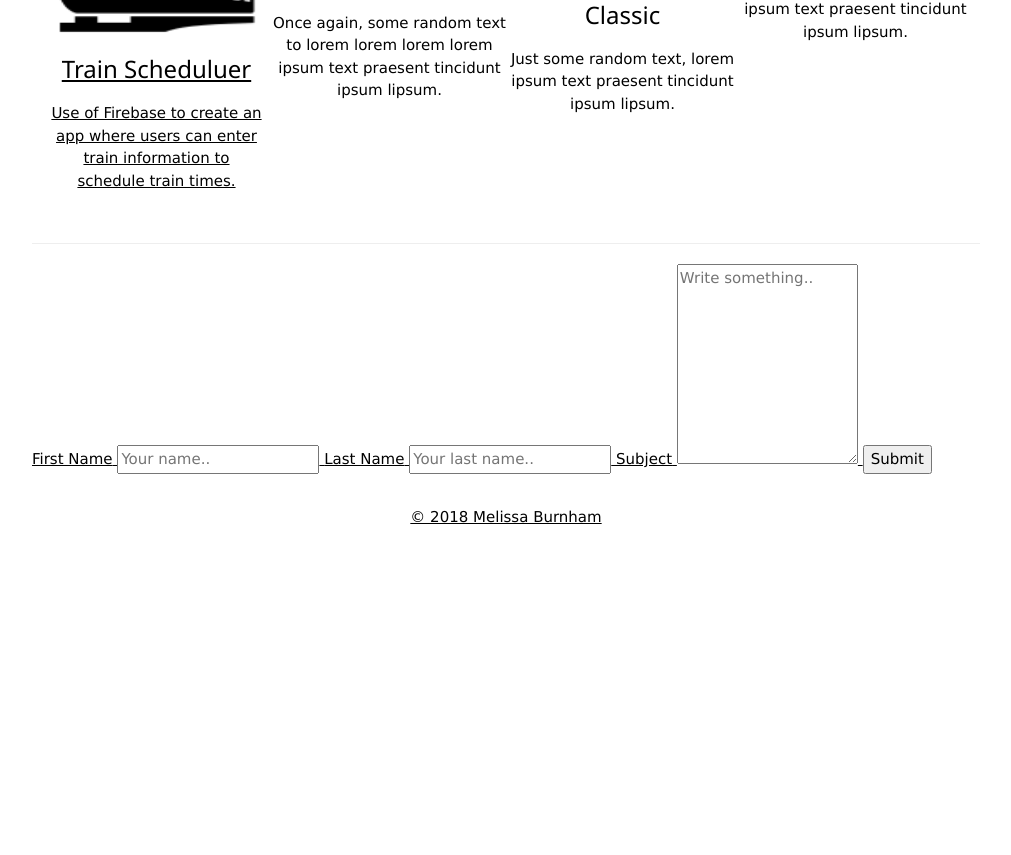
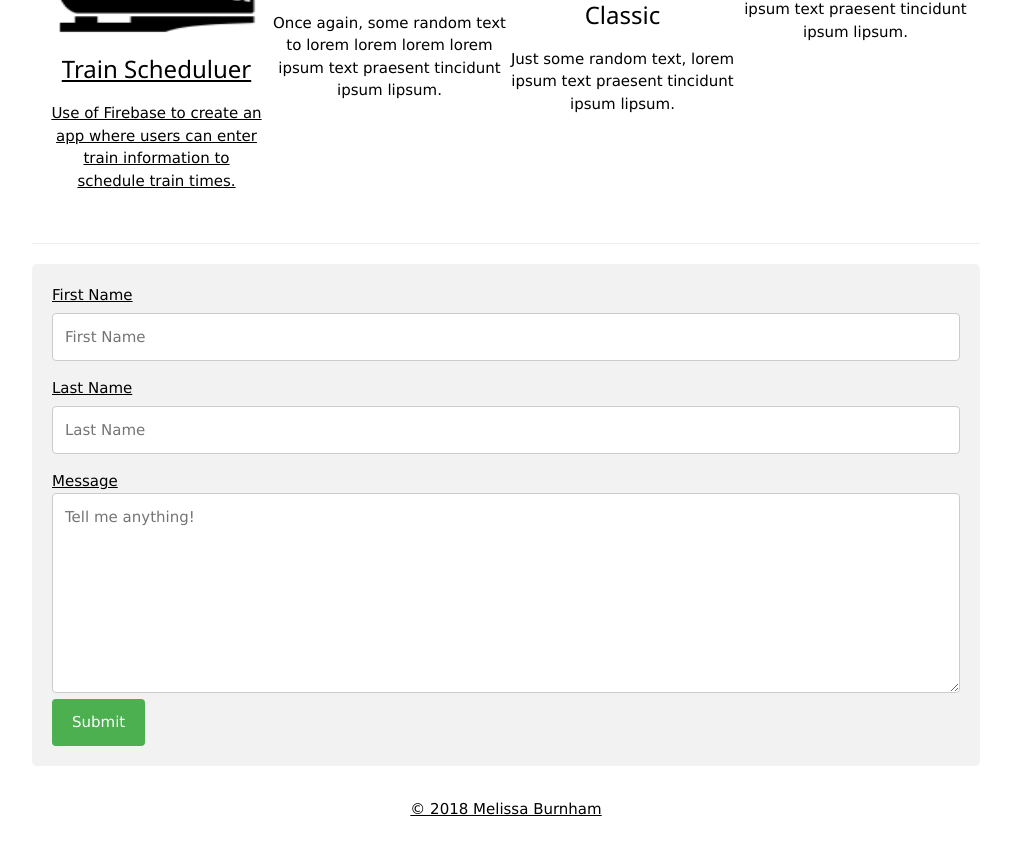
Before and after one commit to melissarburnham/MRB_Portfolio, a website: page index.html in a window 1280 px wide. Shown: the part 1468-2323 px from the top of the page, without its empty margins (134-1145 px from the left). Before the commit the page ends 2036 px from the top, so only its background shows below. Drawn offline with nearby package versions, Linux system fonts and the light colour scheme.

Commit message:
add css to contact form

```diff
--- a/css/app.css
+++ b/css/app.css
@@ -47,3 +47,38 @@ body,h1,h2,h3,h4,h5,h6 {
     width: 100%;
     height: 150px;
 }
+
+/* CONTACT FORM */
+/* Style inputs with type="text", select elements and textareas */
+input[type=text], select, textarea {
+    width: 100%; /* Full width */
+    padding: 12px; /* Some padding */
+    border: 1px solid #ccc; /* Gray border */
+    border-radius: 4px; /* Rounded borders */
+    box-sizing: border-box; /* Make sure that padding and width stays in place */
+    margin-top: 6px; /* Add a top margin */
+    margin-bottom: 16px; /* Bottom margin */
+    resize: vertical /* Allow the user to vertically resize the textarea (not horizontally) */
+}
+
+/* Style the submit button with a specific background color etc */
+input[type=submit] {
+    background-color: #4CAF50;
+    color: white;
+    padding: 12px 20px;
+    border: none;
+    border-radius: 4px;
+    cursor: pointer;
+}
+
+/* When moving the mouse over the submit button, add a darker green color */
+input[type=submit]:hover {
+    background-color: #45a049;
+}
+
+/* Add a background color and some padding around the form */
+.container {
+    border-radius: 5px;
+    background-color: #f2f2f2;
+    padding: 20px;
+}
--- a/index.html
+++ b/index.html
@@ -115,13 +115,13 @@
           <form action="#">
 
             <label for="fname">First Name</label>
-            <input type="text" id="fname" name="firstname" placeholder="Your name..">
+            <input type="text" id="fname" name="firstname" placeholder="First Name">
 
             <label for="lname">Last Name</label>
-            <input type="text" id="lname" name="lastname" placeholder="Your last name..">
+            <input type="text" id="lname" name="lastname" placeholder="Last Name">
 
-            <label for="subject">Subject</label>
-            <textarea id="subject" name="subject" placeholder="Write something.." style="height:200px"></textarea>
+            <label for="message">Message</label>
+            <textarea id="message" name="message" placeholder="Tell me anything!" style="height:200px"></textarea>
 
             <input type="submit" value="Submit">
 
```
